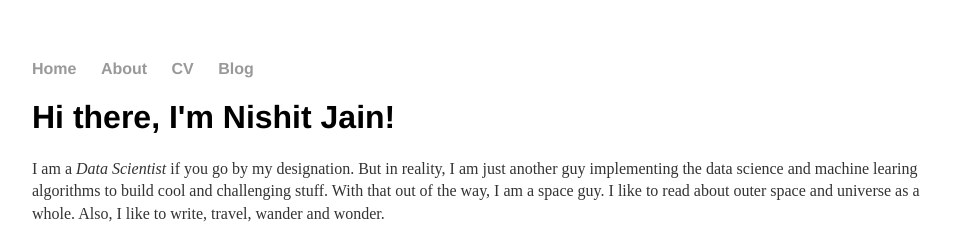
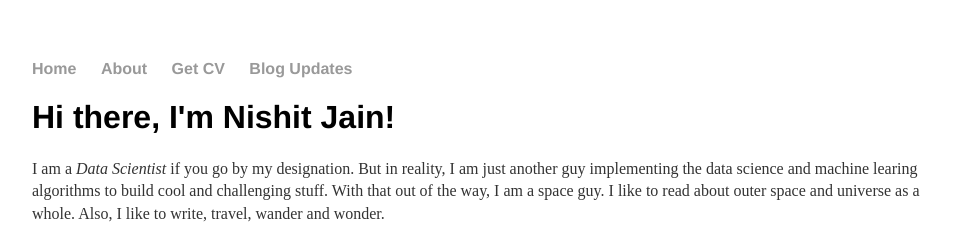
Before and after one commit to nishitjain/nishitjain.github.io, a Jekyll site: the page built from index.html, in a window 1280 px wide. Shown: the top 250 px of the page, without its empty margins (160-1117 px from the left). Built offline with Jekyll 4.4.1, drawn with Linux system fonts in a browser that asks for light colours.

Commit message:
Update default.html

```diff
--- a/_layouts/default.html
+++ b/_layouts/default.html
@@ -10,8 +10,8 @@
 	    		<ul>
 	        		<li><a href="/">Home</a></li>
 		        	<li><a href="/about">About</a></li>
-	        		<li><a href="/cv">CV</a></li>
-	        		<li><a href="/blog">Blog</a></li>
+	        		<li><a href="https://drive.google.com/file/d/1ENwUzvQf6w26JOdLUmRc-e-CUubSZva7/view?usp=sharing">Get CV </a></li>
+	        		<li><a href="/blog">Blog Updates</a></li>
 	    		</ul>
 			</nav>
 			<div class="container">
```
